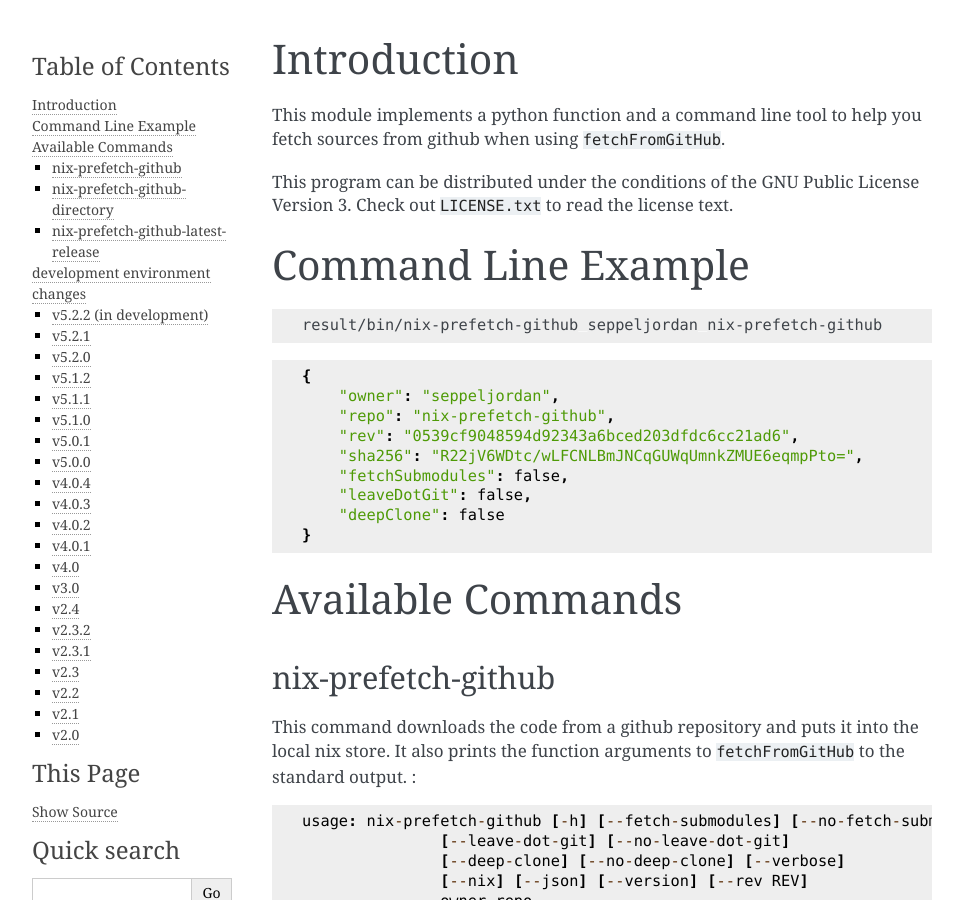
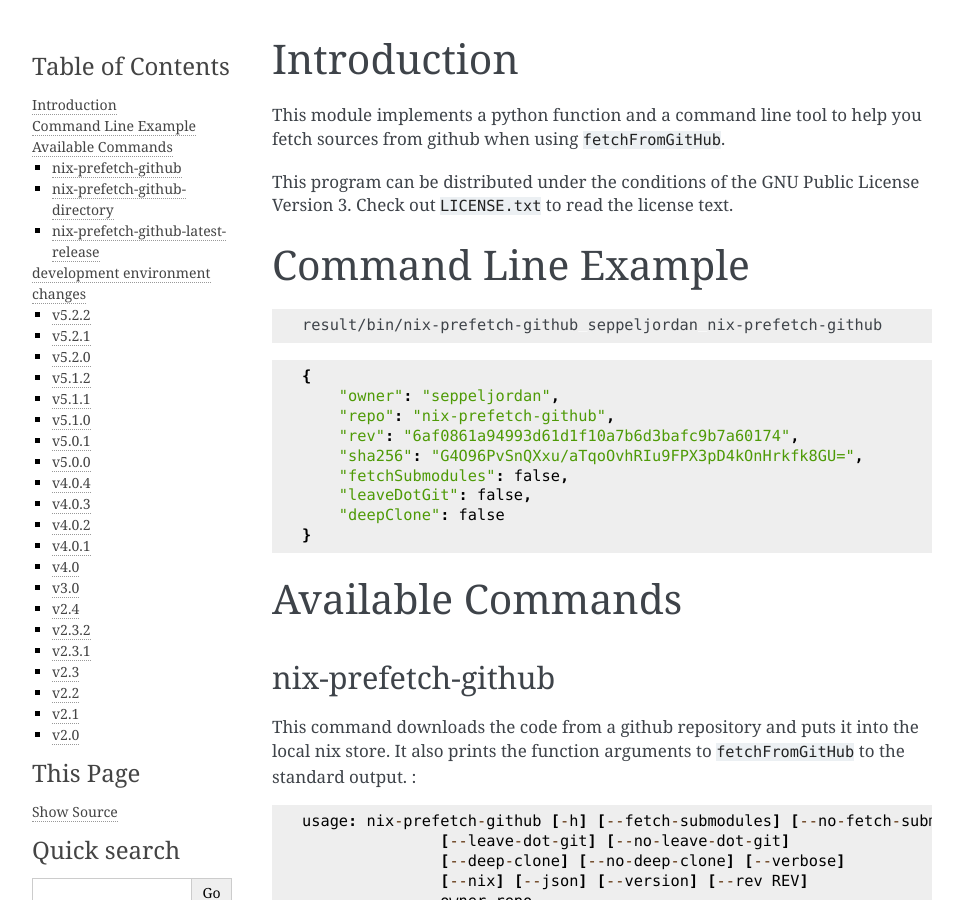
Before and after one commit to seppeljordan/nix-prefetch-github, a Sphinx documentation site: the page built from docs/README.rst, in a window 1280 px wide and 900 px high. Shown: the whole window, without its empty margins (148-1111 px from the left). Built offline with Sphinx 7.4.7, drawn with Linux system fonts in a browser that asks for light colours; the version number could not be read and is left out; some of the changed text lies outside the part shown.

Commit message:
Bump version: 5.2.1 -> 5.2.2

```diff
--- a/README.org
+++ b/README.org
@@ -18,8 +18,8 @@
   {
       "owner": "seppeljordan",
       "repo": "nix-prefetch-github",
-      "rev": "0539cf9048594d92343a6bced203dfdc6cc21ad6",
-      "sha256": "R22jV6WDtc/wLFCNLBmJNCqGUWqUmnkZMUE6eqmpPto=",
+      "rev": "6af0861a94993d61d1f10a7b6d3bafc9b7a60174",
+      "sha256": "G4O96PvSnQXxu/aTqoOvhRIu9FPX3pD4kOnHrkfk8GU=",
       "fetchSubmodules": false,
       "leaveDotGit": false,
       "deepClone": false
@@ -182,7 +182,7 @@
 
 
 * changes
-** v5.2.2 (in development)
+** v5.2.2
    - Add more info to error messages
 
 ** v5.2.1
--- a/docs/README.rst
+++ b/docs/README.rst
@@ -19,8 +19,8 @@
    {
        "owner": "seppeljordan",
        "repo": "nix-prefetch-github",
-       "rev": "0539cf9048594d92343a6bced203dfdc6cc21ad6",
-       "sha256": "R22jV6WDtc/wLFCNLBmJNCqGUWqUmnkZMUE6eqmpPto=",
+       "rev": "6af0861a94993d61d1f10a7b6d3bafc9b7a60174",
+       "sha256": "G4O96PvSnQXxu/aTqoOvhRIu9FPX3pD4kOnHrkfk8GU=",
        "fetchSubmodules": false,
        "leaveDotGit": false,
        "deepClone": false
@@ -179,8 +179,8 @@
 changes
 =======
 
-v5.2.2 (in development)
------------------------
+v5.2.2
+------
 
 -  Add more info to error messages
 
```
Also changed, not shown: 1 other file.
